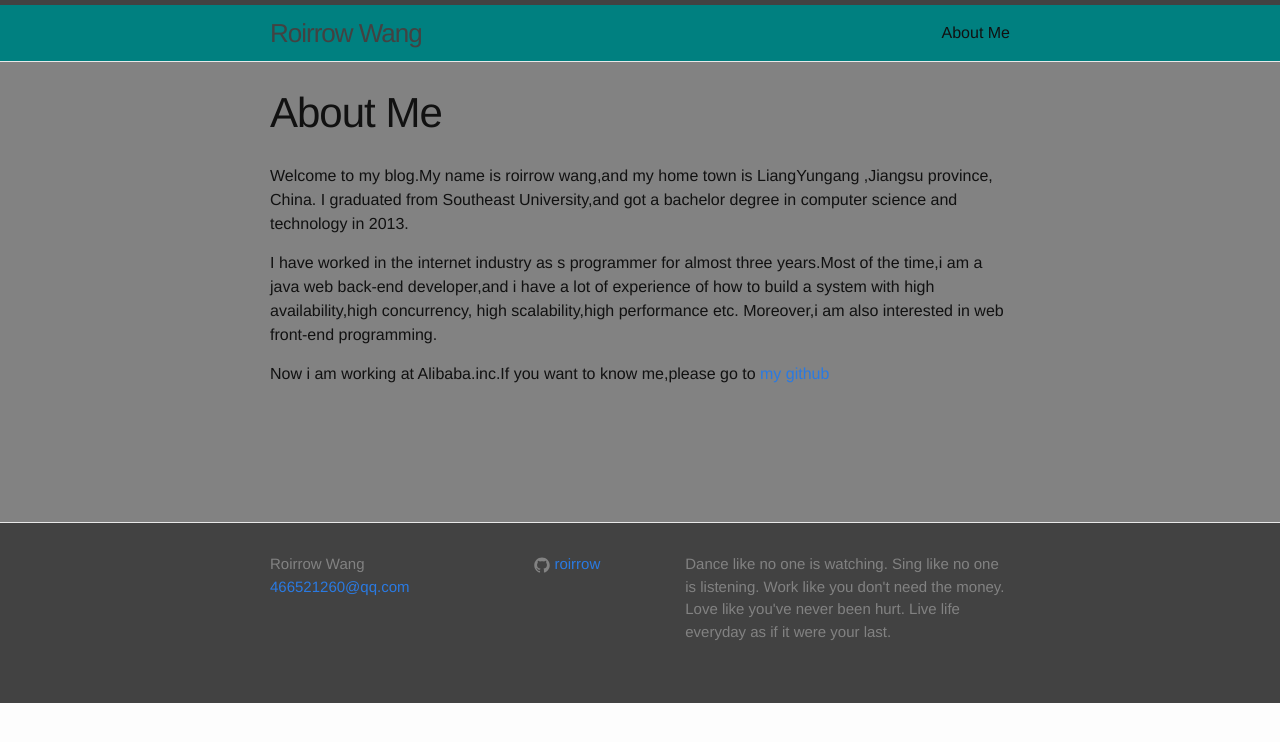
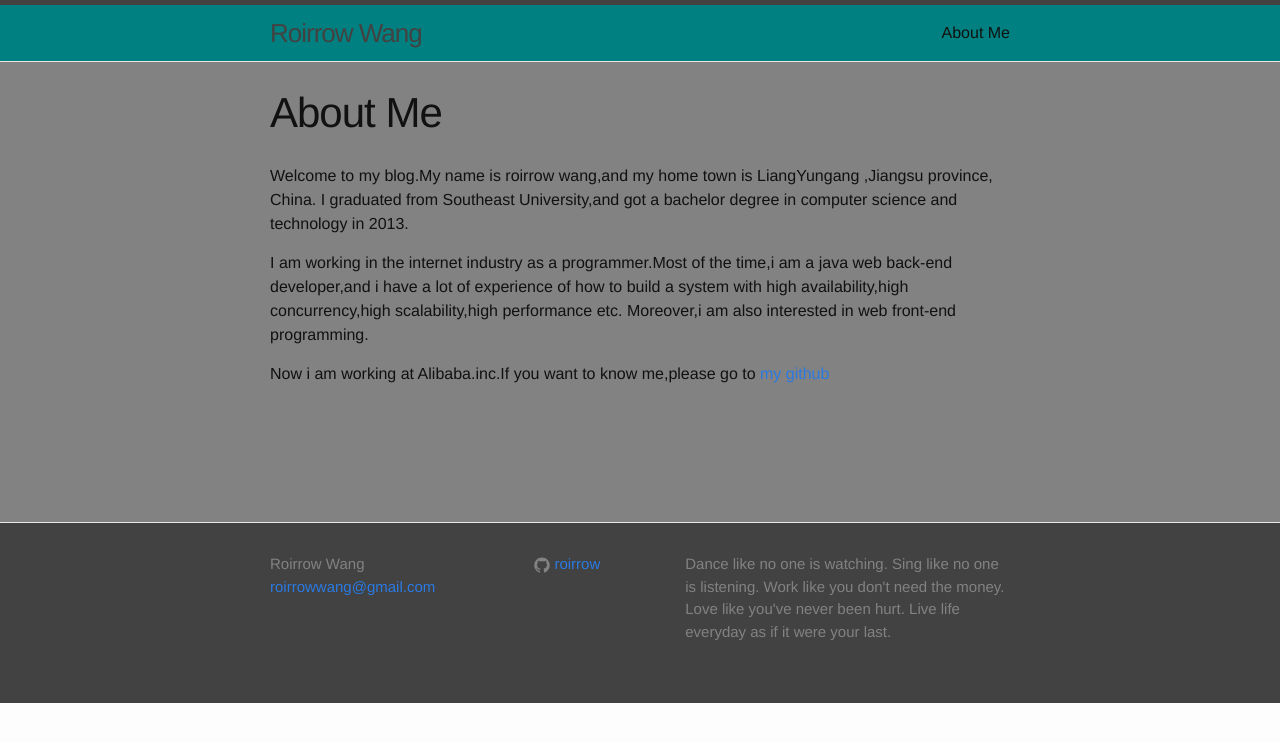
Before and after one commit to roirrow/roirrow.github.io, a Jekyll site: the page built from about.md, in a window 1280 px wide. Shown: the top 742 px of the page. Built offline with Jekyll 4.4.1, drawn with Linux system fonts in a browser that asks for light colours.

Commit message:
just a little change

```diff
--- a/_config.yml
+++ b/_config.yml
@@ -7,7 +7,7 @@
 
 # Site settings
 title: Roirrow Wang
-email: 466521260@qq.com
+email: roirrowwang@gmail.com
 description: > # this means to ignore newlines until "baseurl:"
     Dance like no one is watching.
     Sing like no one is listening.
--- a/about.md
+++ b/about.md
@@ -7,8 +7,6 @@ permalink: /about/
 Welcome to my blog.My name is roirrow wang,and my home town is LiangYungang ,Jiangsu province,  China.
 I graduated from Southeast University,and got a bachelor degree in computer science and technology in 2013.
 
-I have worked in the internet industry as s programmer for almost three years.Most of the time,i am a java web
-back-end developer,and i have a lot of experience of how to build a system with high availability,high concurrency,
-high scalability,high performance etc. Moreover,i am also interested in web front-end programming.
+I am working in the internet industry as a programmer.Most of the time,i am a java web back-end developer,and i have a lot of experience of how to build a system with high availability,high concurrency,high scalability,high performance etc. Moreover,i am also interested in web front-end programming.
 
 Now i am working at Alibaba.inc.If you want to know me,please go to  <a href="https://github.com/roirrow">my github</a>
```
